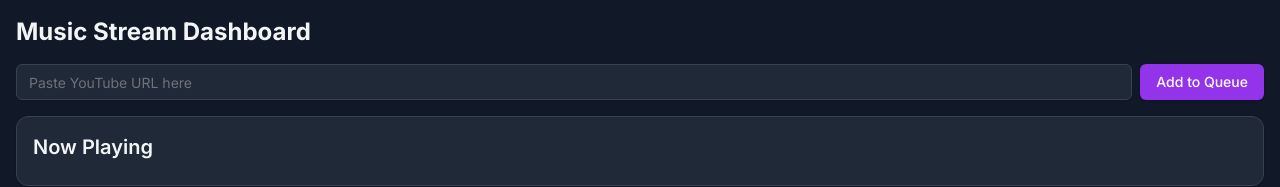
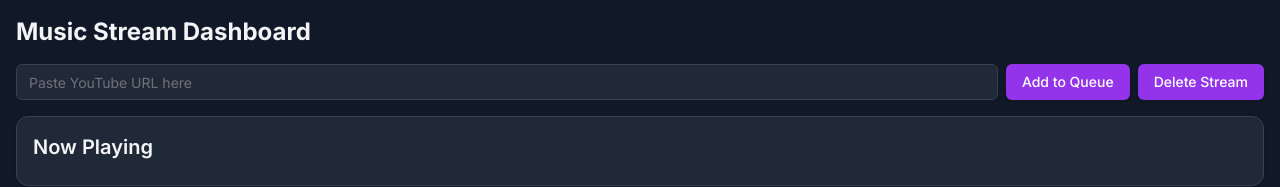
Before and after one commit to Satyam3245/music_streaming_app, a Next.js app: page /dashboard in a window 1280 px wide. Shown: the top 187 px of the page. Built offline with nearby package versions, Linux system fonts and the light colour scheme; no server answers; sample sign-in values are in the browser's storage.

Commit message:
add dashboard

```diff
--- a/app/dashboard/page.tsx
+++ b/app/dashboard/page.tsx
@@ -2,18 +2,21 @@
 
 import { useSession } from "next-auth/react";
 import { useRouter } from "next/navigation";
-import { useEffect } from "react";
+import { use, useEffect } from "react";
 import { useState } from 'react'
 import { Button } from "@/components/ui/button"
 import { Input } from "@/components/ui/input"
 import { Card, CardContent } from "@/components/ui/card"
-import { ThumbsUp, ThumbsDown, Trash2 } from "lucide-react"
+import { ThumbsUp, ThumbsDown, Trash2 } from "lucide-react";
+import axios from 'axios';
 import Image from "next/image";
 interface Video {
     id: string
     url: string
     votes: number
     title: string
+    smallImg : string
+    bigImg : string
 }
 
 export default function Dashboard() {
@@ -35,22 +38,32 @@ export default function Dashboard() {
 }
 
 const Content = ()=>{
+    const session = useSession();
     const [videos, setVideos] = useState<Video[]>([])
-    const [inputUrl, setInputUrl] = useState('')
+    const [url, setInputUrl] = useState('');
+    const [loader , setLoader] = useState<boolean>(false);
+    const [error , setError] = useState<boolean>(false);
+    //@ts-ignore
+    const creatorId = session.data?.user?.id;
+    const addVideo = async (e: React.FormEvent) => {
+      e.preventDefault();
 
-  const addVideo = () => {
-    if (inputUrl.trim() !== '') {
-      const videoId = inputUrl.split('v=')[1]
-      const newVideo = {
-        id: videoId,
-        url: inputUrl,
-        votes: 0,
-        title: `Video ${videoId.substring(0, 6)}...` // Mock title, replace with actual API call in production
+      try {
+        setLoader(true); // Start loader
+        const user = await axios.post('http://localhost:3000/api/streams', {
+          creatorId,
+          url,
+        });
+        setInputUrl('');
+        console.log(user.data)
+        setVideos(user.data)
+
+      } catch (error) {
+        setError(true);
+      } finally {
+        setLoader(false);
       }
-      setVideos([...videos, newVideo])
-      setInputUrl('')
-    }
-  }
+    };
 
   const vote = (id: string, amount: number) => {
     setVideos(videos.map(video =>
@@ -62,6 +75,18 @@ const Content = ()=>{
     setVideos(videos.filter(video => video.id !== id))
   }
 
+  if(loader){
+    return <div>
+        Loading ...
+    </div>
+  }
+
+  if(error){
+    return <div>
+      Error is Occurred..
+    </div>
+  }
+
   return (
     <div className="min-h-screen bg-gray-900 text-gray-100">
       <div className="container mx-auto p-4">
@@ -70,11 +95,12 @@ const Content = ()=>{
           <Input
             type="text"
             placeholder="Paste YouTube URL here"
-            value={inputUrl}
+            value={url}
             onChange={(e) => setInputUrl(e.target.value)}
             className="bg-gray-800 text-gray-100 border-gray-700"
           />
           <Button onClick={addVideo} className="bg-purple-600 hover:bg-purple-700 text-white">Add to Queue</Button>
+          <Button onClick={addVideo} className="bg-purple-600 hover:bg-purple-700 text-white">Delete Stream</Button>
         </div>
         <div className="grid grid-cols-1 md:grid-cols-2 gap-4">
           <Card className="col-span-1 md:col-span-2 bg-gray-800 border-gray-700">
@@ -107,7 +133,7 @@ const Content = ()=>{
                   <li key={video.id} className="flex items-center justify-between bg-gray-700 p-2 rounded">
                     <div className="flex items-center space-x-2">
                       <Image
-                        src={`https://img.youtube.com/vi/${video.id}/default.jpg`}
+                        src={`${video.smallImg}`}
                         alt={`Thumbnail for ${video.title}`}
                         width={90}
                         height={68}
```
